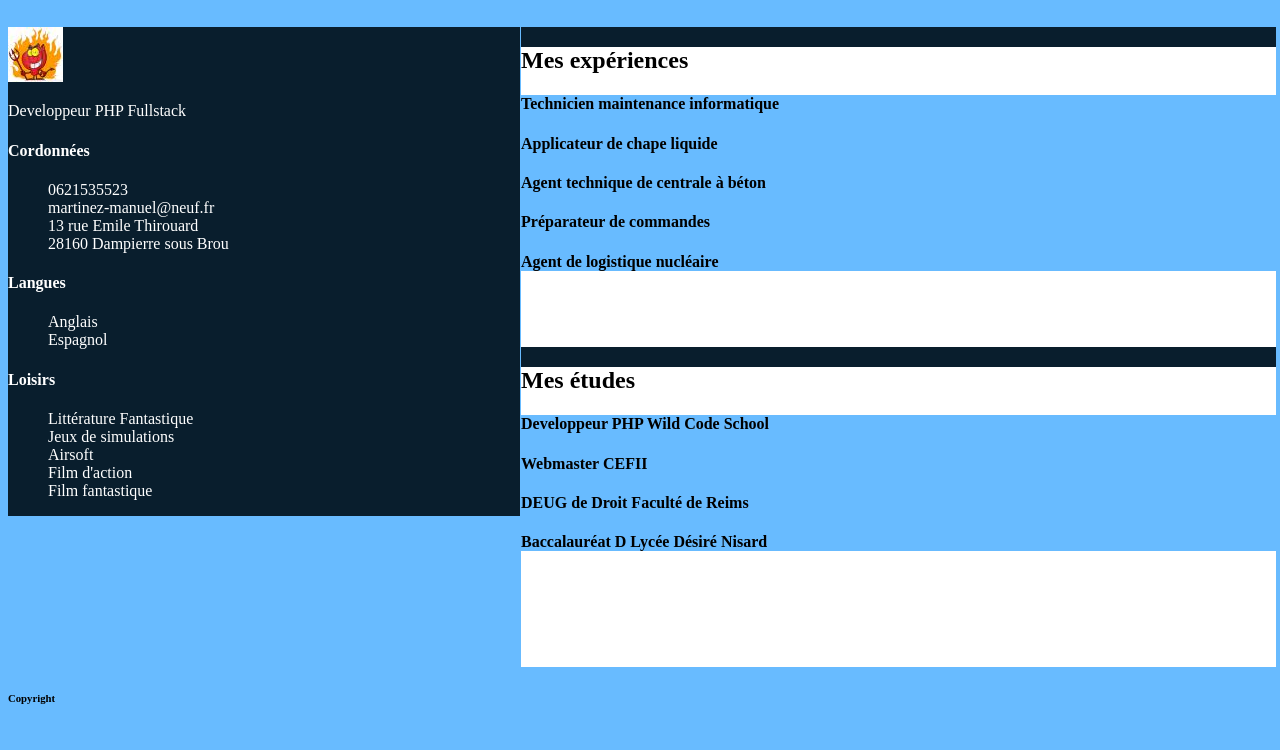
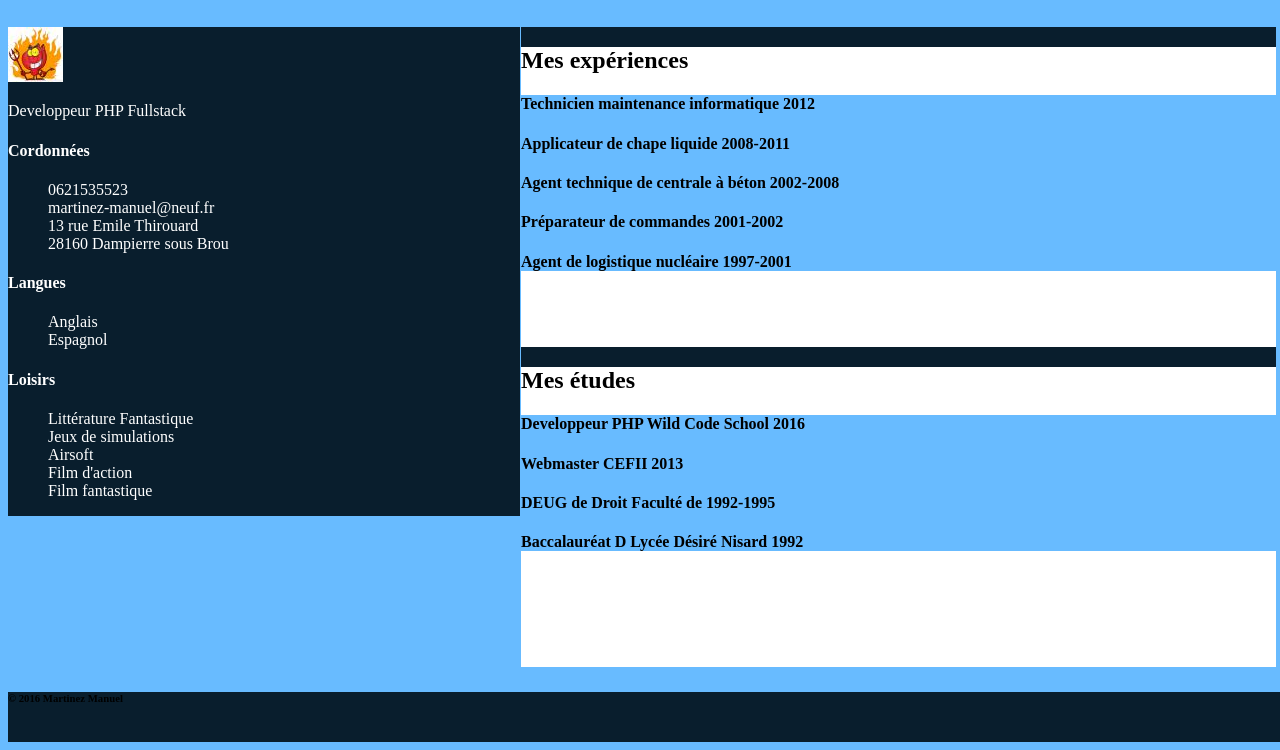
Before and after one commit to martinezmanuel/Mon_CV_Wild, a plain HTML site: page index.html in a window 1280 px wide. Shown: the part 85-835 px from the top of the page. Before the commit the page ends 814 px from the top, so only its background shows below. Drawn offline with Linux system fonts and the light colour scheme.

Commit message:
html improovement

```diff
--- a/index.html
+++ b/index.html
@@ -42,15 +42,15 @@
 				<div id="experiences-box">
 					<h2>Mes expériences</h2>
 						<div class="experience">
-							<h4>Technicien maintenance informatique</h4>
+							<h4>Technicien maintenance informatique 2012</h4>
 							<p></p>
-							<h4>Applicateur de chape liquide</h4>
+							<h4>Applicateur de chape liquide 2008-2011</h4>
 							<p></p>
-							<h4>Agent technique de centrale à béton</h4>
+							<h4>Agent technique de centrale à béton 2002-2008</h4>
 							<p></p>
-							<h4>Préparateur de commandes</h4>
+							<h4>Préparateur de commandes 2001-2002</h4>
 							<p></p>
-							<h4>Agent de logistique nucléaire</h4>
+							<h4>Agent de logistique nucléaire 1997-2001</h4>
 							<p></p>
 
 						</div>
@@ -58,20 +58,20 @@
 				<div id="studies-box">
 					<h2>Mes études</h2>
 					<div class="study">
-						<h4>Developpeur PHP Wild Code School</h4>
+						<h4>Developpeur PHP Wild Code School 2016</h4>
 						<p></p>
-						<h4>Webmaster CEFII</h4>
+						<h4>Webmaster CEFII 2013</h4>
 						<p></p>
-						<h4>DEUG de Droit Faculté de Reims</h4>
+						<h4>DEUG de Droit Faculté de 1992-1995</h4>
 						<p></p>
-						<h4>Baccalauréat D Lycée Désiré Nisard</h4>
+						<h4>Baccalauréat D Lycée Désiré Nisard 1992</h4>
 						<p></p>
 					</div>
 				</div>
 			</div>
 		</div>
 		<div id="footer">
-			<h6>Copyright</h6>
+			<h6>&copy; 2016 Martinez Manuel </h6>
 		</div>
 
 	</body>
--- a/stylesheet.css
+++ b/stylesheet.css
@@ -21,7 +21,7 @@ ul{text-decoration: none;}
 	float: left;
 	background-color: rgb(9,30,45);
 	color: #FFFFFF;
-	height: 100%;
+	height: 64Opx;
 	width: 40%;
 }
 #right-box{
@@ -52,4 +52,6 @@ ul{text-decoration: none;}
 }
 #footer{
 	display: block;
+	height: 50px;
+	background-color: rgb(9,30,45);
 }
```
